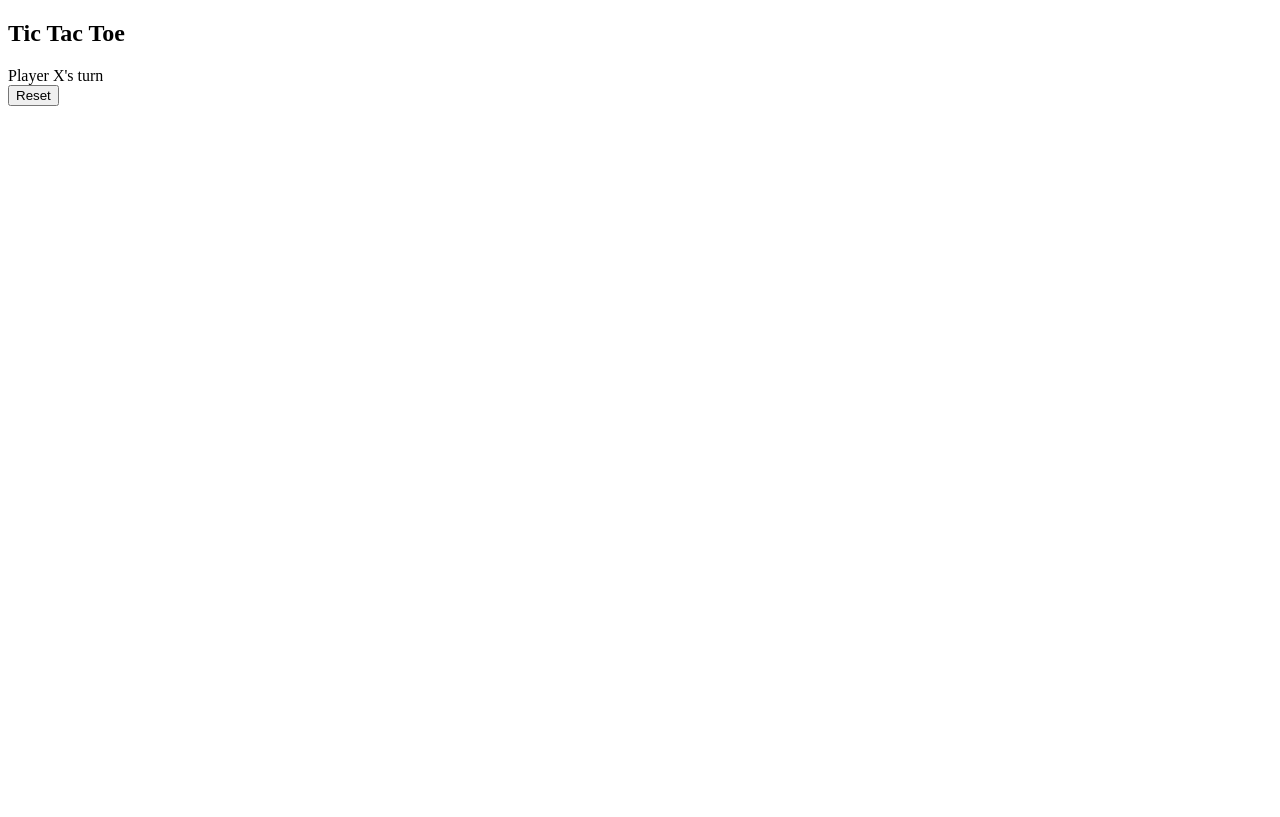
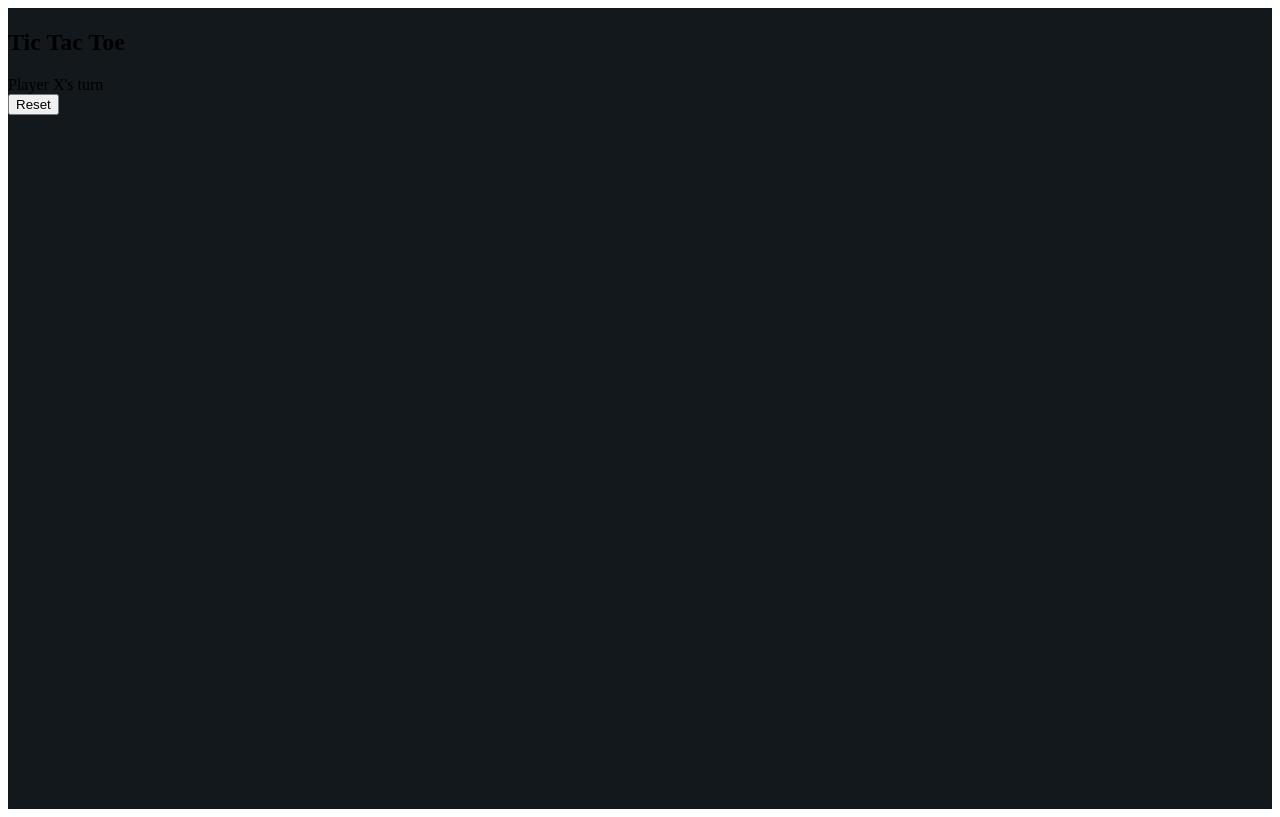
Before and after one commit to wiwabzu/ticTACToe, a plain HTML site: page index.html in a window 1280 px wide. Drawn offline with Linux system fonts and the light colour scheme.

Commit message:
adding style in css for the background color is black height 1000vh and padding top 1px

```diff
--- a/index.html
+++ b/index.html
@@ -4,6 +4,7 @@
     <meta charset="UTF-8">
     <meta http-equiv="X-UA-Compatible" content="IE=edge">
     <meta name="viewport" content="width=device-width, initial-scale=1.0">
+    <link rel="stylesheet" href="/styles.css">
     <title>Games</title>
 </head>
 <body>
--- /dev/null
+++ b/styles.css
@@ -0,0 +1,5 @@
+.background {
+    background-color: #12181b;
+    height: 100vh;
+    padding-top: 1px;
+}
```
